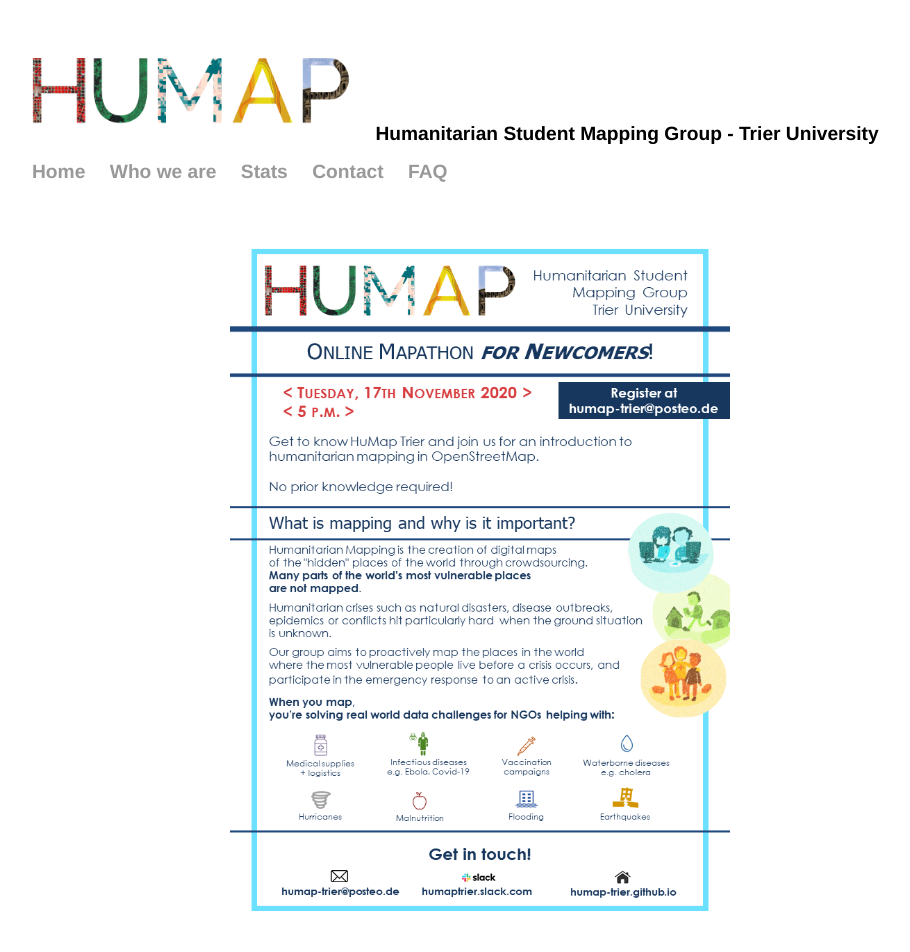
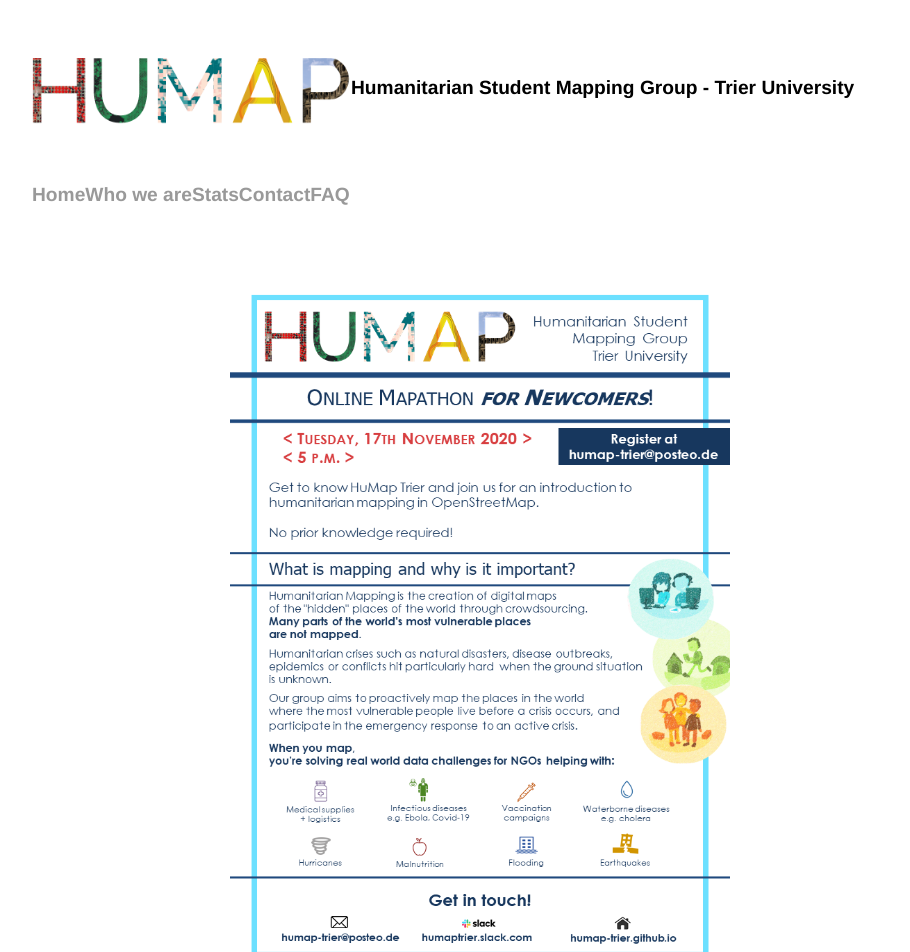
Before and after one commit to humap-trier/humap-trier.github.io, a Jekyll site: the page built from index.html, in a window 1280 px wide. Shown: the top 952 px of the page, without its empty margins (160-1070 px from the left). Built offline with Jekyll 4.4.1, drawn with Linux system fonts in a browser that asks for light colours; nearby versions of some CDN libraries.

Commit message:
Update main.css

```diff
--- a/css/main.css
+++ b/css/main.css
@@ -10,6 +10,7 @@
     border-bottom: 1px solid #d5d5d5;
 }
 nav ul {
+    display: table;
     font-family:'Helvetica', 'Arial', 'Sans-Serif';
     padding: 0px;
     list-style: none;
@@ -30,7 +31,9 @@
     padding-bottom: 1.2em;
 }
 nav ul li{
-    display: inline;
+    vertical-align: middle;
+    /*display: inline;*/
+    display: table-cell;
     font-size: 1.2em;
     margin-right: 20px;
 }
```
